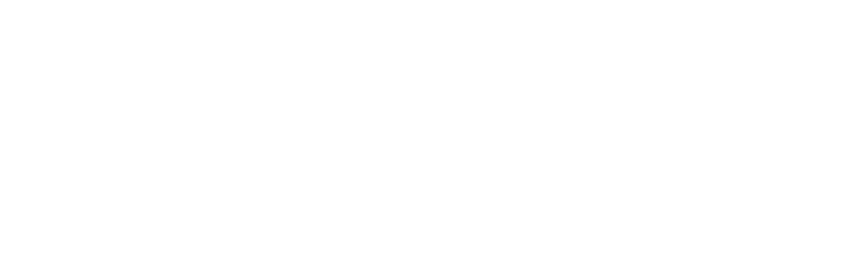
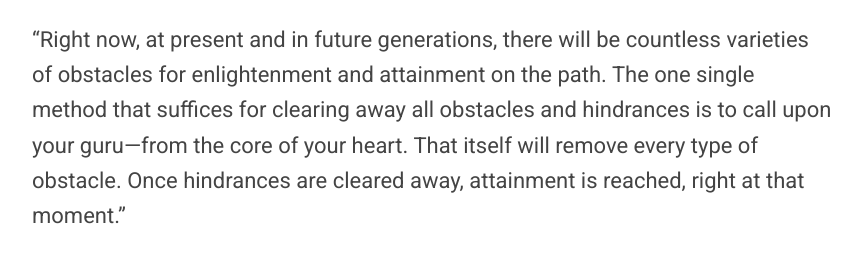
Before and after one commit to jonnynoone/neocodex, a plain HTML site: page index.html in a window 1280 px wide. Shown: the whole page, without its empty margins (208-1069 px from the left). Drawn offline with Linux system fonts and the light colour scheme.

Commit message:
basic template complete

```diff
--- a/css/style.css
+++ b/css/style.css
@@ -0,0 +1,18 @@
+/* FONTS */
+@import url('https://fonts.googleapis.com/css2?family=Roboto:wght@300;400&display=swap');
+
+html {
+    font-size: 22px;
+    font-weight: 400;
+    font-family: 'Roboto', sans-serif;
+}
+
+p {
+    color: rgb(68, 68, 68);
+    line-height: 1.6rem;
+}
+
+.container {
+    max-width: 800px;
+    margin: 0 auto;
+.2}
--- a/index.html
+++ b/index.html
@@ -5,11 +5,18 @@
     <meta charset="UTF-8">
     <meta name="viewport" content="width=device-width, intial-scale=1.0">
 
+    <link href="css/style.css" rel="stylesheet">
+
     <title>Codex</title>
 </head>
 
 <body>
-
+    <div class="container">
+        <p>“Right now, at present and in future generations, there will be countless varieties of obstacles for enlightenment
+        and attainment on the path. The one single method that suffices for clearing away all obstacles and hindrances is to
+        call upon your guru—from the core of your heart. That itself will remove every type of obstacle. Once hindrances are
+        cleared away, attainment is reached, right at that moment.”</p>
+    </div> <!-- /.container -->
 </body>
 
 </html>
```
